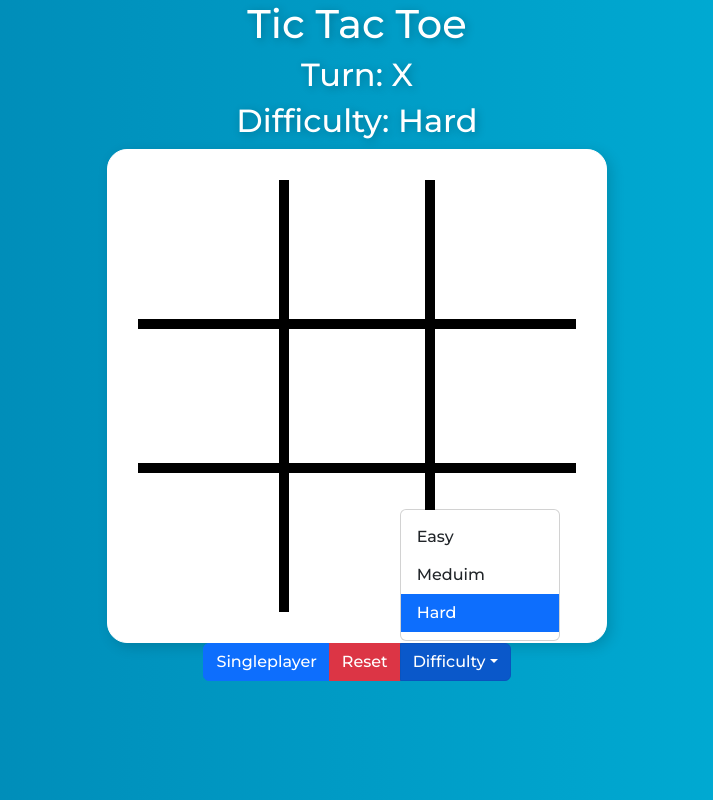
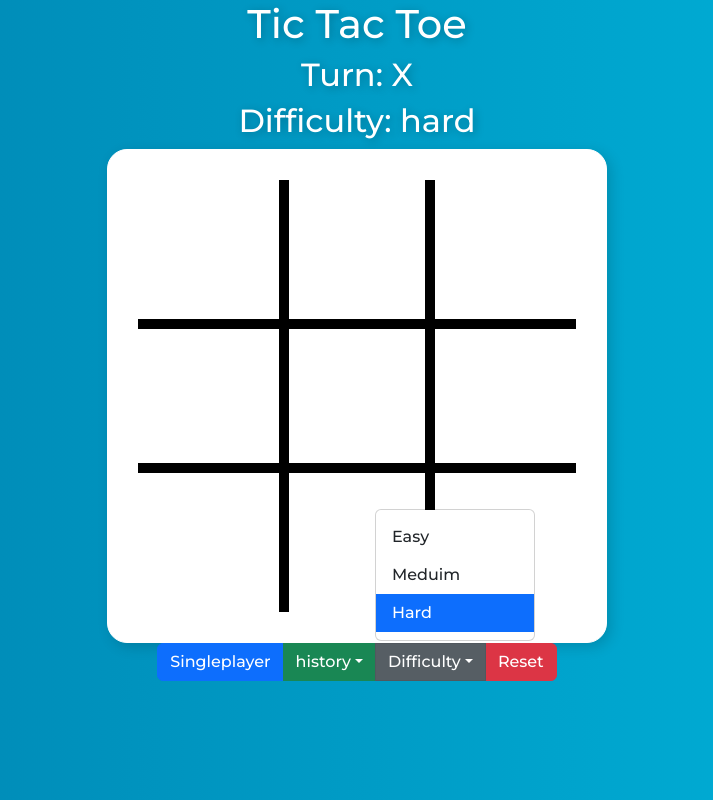
Before and after one commit to Abdullah0f/tic-tac-toe, a React (Create React App) app: page / in a window 1280 px wide. Both pictures are taken after a click on the button "Difficulty". Shown: the whole page, without its empty margins (283-996 px from the left). Built offline with nearby package versions, Linux system fonts and the light colour scheme.

Commit message:
build history + major update on structure

```diff
--- a/src/App.js
+++ b/src/App.js
@@ -8,38 +8,71 @@ import { useEffect, useState } from "react";
 function App() {
   const X = "X";
   const O = "O";
+  const initalState = {
+    gameBoard: [0, 0, 0, 0, 0, 0, 0, 0, 0],
+    turn: X,
+    gameState: ["playing"],
+    label: "Reset",
+  };
+  const difficulties = {
+    0: "easy",
+    1: "medium",
+    2: "hard",
+  };
   const [turn, setTurn] = useState(X);
   const [gameMode, setGameMode] = useState("singleplayer");
-  const [gameBoard, setGameBoard] = useState([0, 0, 0, 0, 0, 0, 0, 0, 0]);
-  const [gameState, setGameState] = useState(["playing"]); //[playing, finished, waiting]
-  const [difficulty, setDifficulty] = useState("hard"); //[easy, medium, hard]
+  const [gameBoard, setGameBoard] = useState(initalState.gameBoard);
+  const [gameState, setGameState] = useState(initalState.gameState); //[playing, finished, waiting]
+  const [difficulty, setDifficulty] = useState(2); //[0easy, 1medium, 2hard]
+  const [history, setHistory] = useState([initalState]); //[{gameBoard, turn}]
   const buttons = [
     {
       name: "mode",
       label: capitalize(gameMode),
       onClick: changeGameMode,
     },
+    {
+      type: "dropList",
+      items: [...history.slice(0, history.length - 1)],
+      label: "history",
+      theme: "success",
+      onSelect: handleHistory,
+    },
+    {
+      type: "dropList",
+      items: [{ label: "Easy" }, { label: "Meduim" }, { label: "Hard" }],
+      label: "Difficulty",
+      onSelect: handleDifficulty,
+      theme: "secondary",
+      active: parseInt(difficulty),
+    },
     { name: "reset", label: "Reset", onClick: reset, theme: "danger" },
   ];
 
   useEffect(() => {
     if (gameBoard.every((cell) => cell === 0)) return;
+
+    if (gameState[1] !== "changed") {
+      setHistory((h) => [...h, { label: "", gameBoard, turn, gameState }]);
+    }
     if (checkWinner(gameBoard)) finish("win");
     else if (gameBoard.every((cell) => cell !== 0)) finish("draw");
-    else setTurn((t) => (t === X ? O : X));
+    else {
+      setTurn((t) => (t === X ? O : X));
+      if (gameMode === "singleplayer")
+        setGameState((x) => (x[0] === "playing" ? ["waiting"] : ["playing"]));
+    }
   }, [gameBoard]);
 
   useEffect(() => {
     const x = async () => {
-      if (gameMode === "singleplayer" && turn === O) {
-        setGameState(["waiting"]);
+      if (gameState[0] === "waiting" && gameState[1] !== "changed") {
         await new Promise((r) => setTimeout(r, 300));
-        setGameBoard((g) => AiTurn(g, difficulty));
-        setGameState(["playing"]);
+        setGameBoard((g) => AiTurn(g, difficulties[difficulty]));
       }
     };
     x();
-  }, [turn, gameMode]);
+  }, [gameState]);
 
   const finish = async (type) => {
     // await new Promise((r) => setTimeout(r, 50));
@@ -51,15 +84,16 @@ function App() {
     setGameBoard([0, 0, 0, 0, 0, 0, 0, 0, 0]);
     setTurn(X);
     setGameState(["playing"]);
+    setHistory([initalState]);
   }
   function changeGameMode() {
     setGameMode((g) => (g === "singleplayer" ? "multiplayer" : "singleplayer"));
     reset();
   }
-  const handleDifficulty = (difficulty) => {
+  function handleDifficulty(difficulty) {
     setDifficulty(difficulty);
     reset();
-  };
+  }
 
   const handleClick = ({ target }) => {
     if (
@@ -68,17 +102,23 @@ function App() {
     )
       return;
 
-    // setGameBoard((g) => AiTurn(g, "X"));
-
     const gameBoardCopy = [...gameBoard];
     gameBoardCopy[target.id.slice(-1)] = turn === X ? 1 : -1;
     setGameBoard(gameBoardCopy);
   };
+  function handleHistory(index) {
+    index = parseInt(index);
+    const { gameBoard, turn, gameState } = history[index];
+    setGameBoard(gameBoard.map((x) => parseInt(x)));
+    setTurn(turn);
+    setGameState([...gameState, "changed"]);
+    setHistory((x) => x.slice(0, index + 1));
+  }
   return (
     <div className="container">
       <h1>Tic Tac Toe</h1>
       <h2>Turn: {turn}</h2>
-      <h2>Difficulty: {capitalize(difficulty)}</h2>
+      <h2>Difficulty: {difficulties[difficulty]}</h2>
       {/* {gameState === "finished" && <WinLabel label="Win" />} */}
       <Board
         onClick={handleClick}
@@ -86,11 +126,7 @@ function App() {
         gameState={gameState}
         reset={reset}
       />
-      <ButtonsList
-        buttons={buttons}
-        difficulty={difficulty}
-        onDifficulty={handleDifficulty}
-      />
+      <ButtonsList buttons={buttons} />
     </div>
   );
 }
--- a/src/components/buttonsList.jsx
+++ b/src/components/buttonsList.jsx
@@ -2,47 +2,28 @@ import Button from "./button";
 import Dropdown from "react-bootstrap/Dropdown";
 import DropdownButton from "react-bootstrap/DropdownButton";
 import ButtonGroup from "react-bootstrap/ButtonGroup";
-const ButtonsList = ({ buttons, difficulty, onDifficulty }) => {
+import DropList from "./dropList";
+const ButtonsList = ({ buttons }) => {
   return (
-    // <div
-    //   class="btn-group"
-    //   role="group"
-    //   aria-label="Button group with nested dropdown"
-    // >
     <ButtonGroup aria-label="Basic example">
-      {buttons.map((button) => (
+      {buttons.map((button) =>
+        button.type === "dropList" ? (
+          <DropList
+            items={button.items}
+            label={button.label}
+            onSelect={button.onSelect}
+            theme={button.theme}
+            active={button.active}
+          />
+        ) : (
           <Button
             key={button.name}
             label={button.label}
             onClick={button.onClick}
             theme={button.theme}
           />
-      ))}
-      <DropdownButton
-        as={ButtonGroup}
-        id="dropdown-basic-button"
-        title="Difficulty"
-        onSelect={(eventKey) => onDifficulty(eventKey)}
-      >
-        <Dropdown.Item
-          eventKey="easy"
-          active={difficulty === "easy" ? true : false}
-        >
-          Easy
-        </Dropdown.Item>
-        <Dropdown.Item
-          eventKey="meduim"
-          active={difficulty === "meduim" ? true : false}
-        >
-          Meduim
-        </Dropdown.Item>
-        <Dropdown.Item
-          eventKey="hard"
-          active={difficulty === "hard" ? true : false}
-        >
-          Hard
-        </Dropdown.Item>
-      </DropdownButton>
+        )
+      )}
     </ButtonGroup>
 
     // </div>
--- /dev/null
+++ b/src/components/dropList.jsx
@@ -0,0 +1,22 @@
+import { ButtonGroup } from "react-bootstrap";
+import Dropdown from "react-bootstrap/Dropdown";
+import DropdownButton from "react-bootstrap/DropdownButton";
+const DropList = ({ items, label, onSelect, active, theme = "primary" }) => {
+  return (
+    <DropdownButton
+      as={ButtonGroup}
+      id={label}
+      title={label}
+      onSelect={(eventKey) => onSelect(eventKey)}
+      variant={theme}
+    >
+      {items.map((item, index) => (
+        <Dropdown.Item key={index} eventKey={index} active={active === index}>
+          {item.label || index + " " + item.turn}
+        </Dropdown.Item>
+      ))}
+    </DropdownButton>
+  );
+};
+
+export default DropList;
```
Lines whose indentation alone changed are shown as unchanged.
